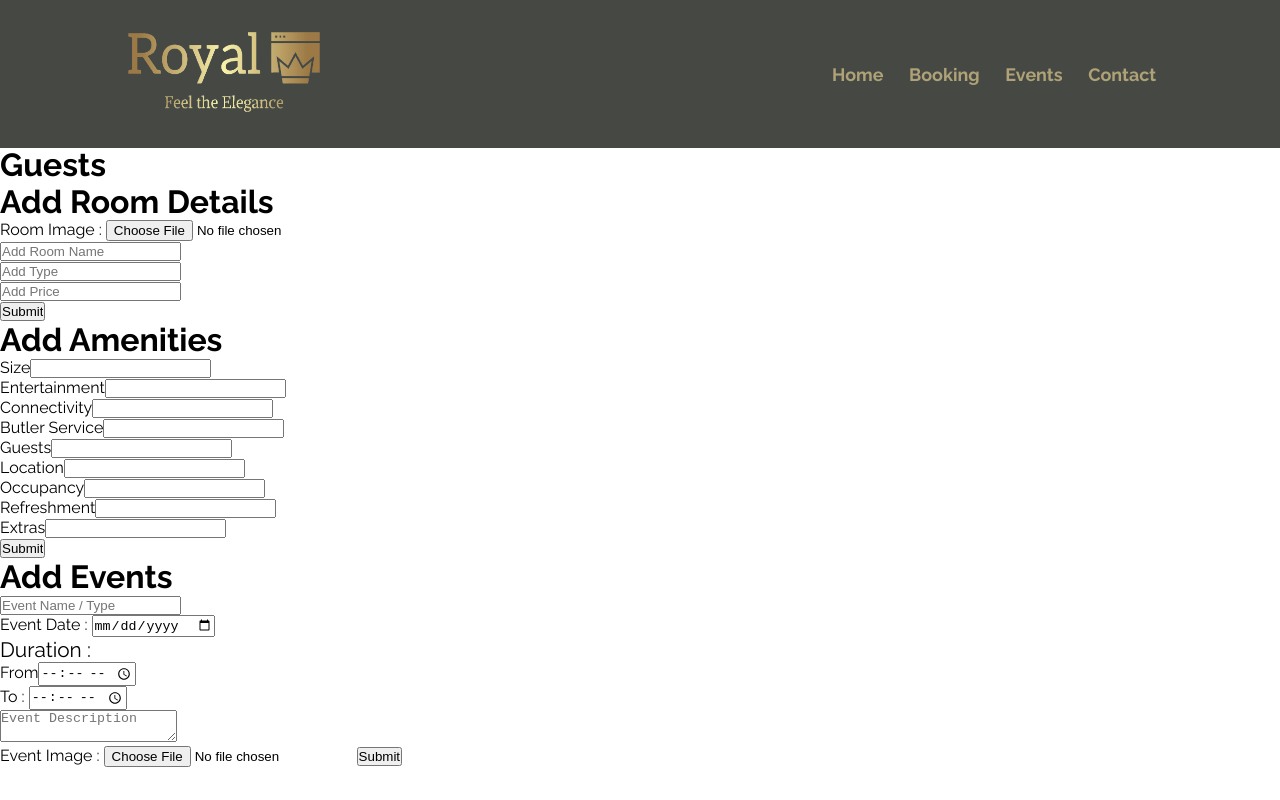
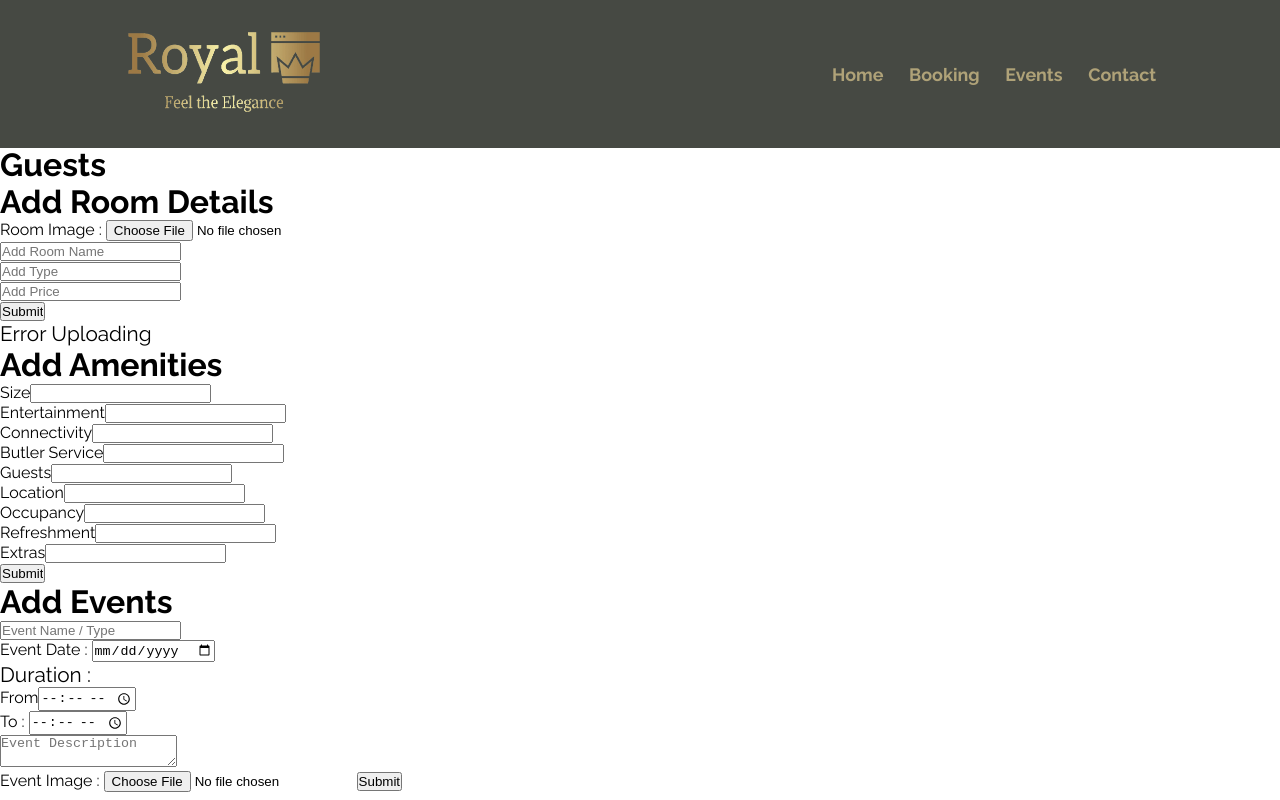
Before and after one commit to Gopisam1126/GuestManagementSystem, a React (Vite) app in the folder FRONTEND/: page /admin in a window 1280 px wide. Built offline with nearby package versions, Linux system fonts and the light colour scheme.

Commit message:
mod admin - binary upload | clear err

```diff
--- a/FRONTEND/package.json
+++ b/FRONTEND/package.json
@@ -14,6 +14,7 @@
     "@emotion/styled": "^11.13.0",
     "@mui/icons-material": "^6.1.0",
     "@mui/material": "^6.1.0",
+    "axios": "^1.7.7",
     "react": "^18.3.1",
     "react-dom": "^18.3.1",
     "react-router-dom": "^6.26.2"
--- a/FRONTEND/src/assets/pages/admin.jsx
+++ b/FRONTEND/src/assets/pages/admin.jsx
@@ -1,6 +1,49 @@
 import Header2 from "../component/header2";
+import axios from "axios";
 import "../pageStyles/admin.css";
+import { useState } from "react";
 function Admin() {
+
+    const [formData, setFormData] = useState({
+        roomname: "",
+        staytype: "",
+        roomprice: ""
+    });
+    const [roomImg, setRoomImg] = useState(null);
+    const [Uploaded, setUploaded] = useState(null)
+
+    function handleInputChange(e) {
+        setFormData({...formData, [e.target.name]: e.target.value});
+    }
+
+    function handleFileChange(e) {
+        setRoomImg(e.target.files[0]);
+    }
+
+    async function handleSubmit(e) {
+        e.preventDefault();
+
+        const data = new FormData();
+        data.append('roomImg', roomImg);
+        Object.keys(formData).forEach((key) => {
+            data.append(key, formData[key]);
+        });
+
+        try {
+            const response = await axios.post("http://localhost:3000/addroom", data, {
+                headers : {
+                    'Content-Type' : 'multipart/form-data',
+                },
+            });
+            setUploaded(true);
+            console.log("Room Details Uploaded", response.data);
+
+        } catch (err) {
+            console.log(err);
+            setUploaded(false);
+        }
+    }
+
     return <>
         <section className="admin-section">
             <div className="admin-header">
@@ -19,13 +62,18 @@ function Admin() {
                         <h4 className="add-room-head">
                             Add Room Details
                         </h4>
-                        <form action="/addroom">
+                        <form onSubmit={handleSubmit}>
                             <label htmlFor="roomImg">Room Image : </label>
-                            <input type="file" name="roomImg" id="room-img" className="ad-room-img" /> <br />
-                            <input type="text" placeholder="Add Room Name" className="ad-room-name" name="roomname" /><br />
-                            <input type="text" placeholder="Add Type" className="type-stay" name="staytype" /><br />
-                            <input type="text" placeholder="Add Price" className="ad-room-price" name="roomprice" /><br />
+                            <input type="file" name="roomImg" id="room-img" className="ad-room-img" accept="image/*" onChange={handleFileChange} /> <br />
+                            <input type="text" placeholder="Add Room Name" className="ad-room-name" name="roomname" onChange={handleInputChange} /><br />
+                            <input type="text" placeholder="Add Type" className="type-stay" name="staytype" onChange={handleInputChange} /><br />
+                            <input type="text" placeholder="Add Price" className="ad-room-price" name="roomprice" onChange={handleInputChange} /><br />
                             <input type="submit" value="Submit" />
+                            <p>
+                                {
+                                    Uploaded ? "Data Uploaded" : "Error Uploading"
+                                }
+                            </p>
                         </form>
                     </div>
                     <div className="add-amenities-container">
```
Also changed, not shown: 2 other files (tests, documents, lock files or other folders).
